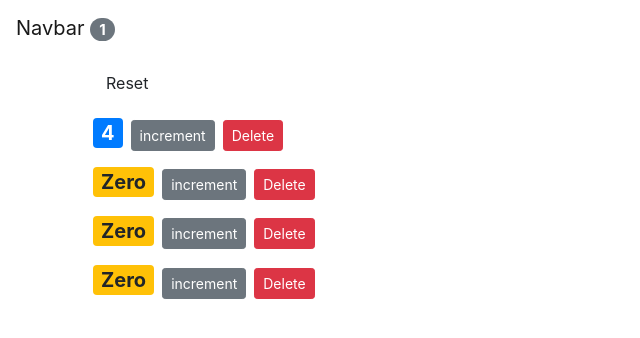
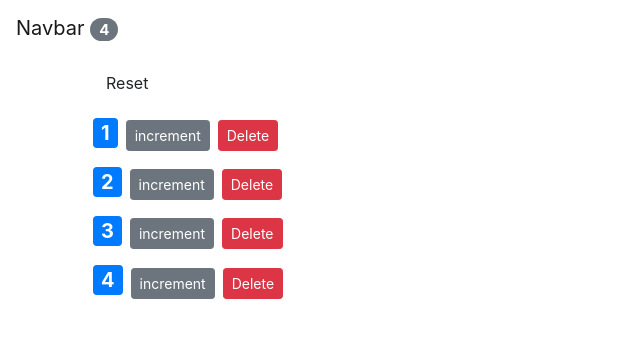
Before and after one commit to raresmigea/reactApp, a React (Create React App) app: page / in a window 1280 px wide. Shown: the top 338 px of the page, without its empty margins (0-640 px from the left). Built offline with nearby package versions, Linux system fonts and the light colour scheme.

Commit message:
changed input state

```diff
--- a/src/App.js
+++ b/src/App.js
@@ -5,10 +5,10 @@ import Counters from './components/counters';
 class App extends Component {
   state = {
     counters: [
-      { id: 1, value: 4 },
-      { id: 2, value: 0 },
-      { id: 3, value: 0 },
-      { id: 4, value: 0 },
+      { id: 1, value: 1 },
+      { id: 2, value: 2 },
+      { id: 3, value: 3 },
+      { id: 4, value: 4 },
     ],
   };
 
```
